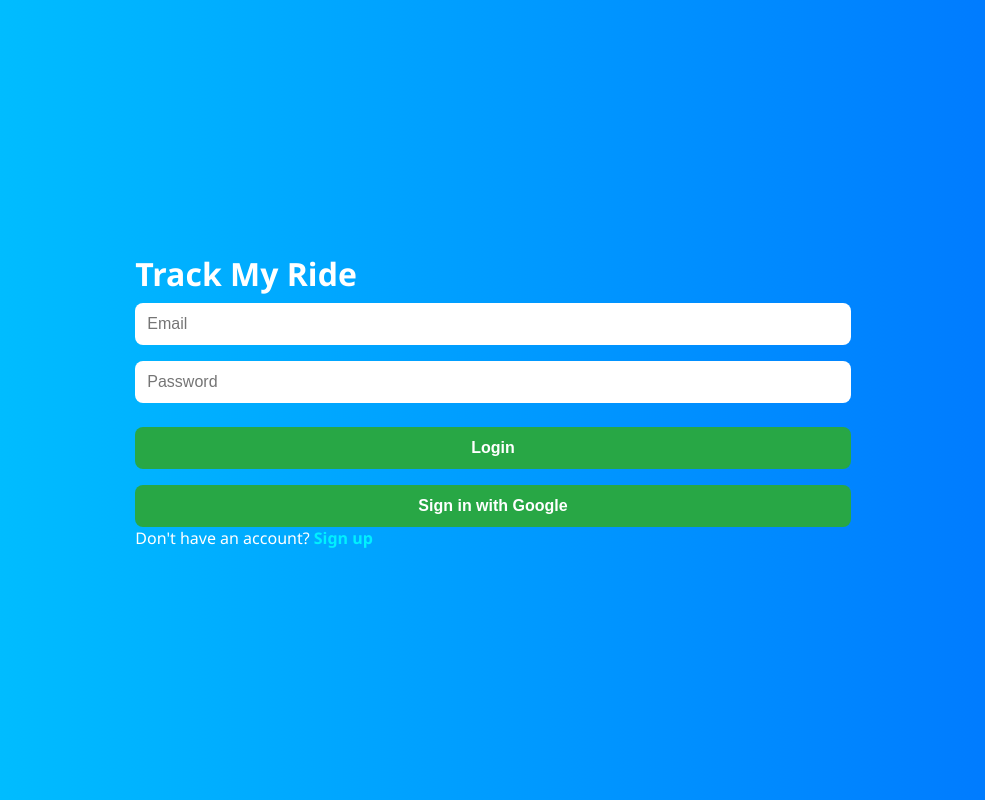
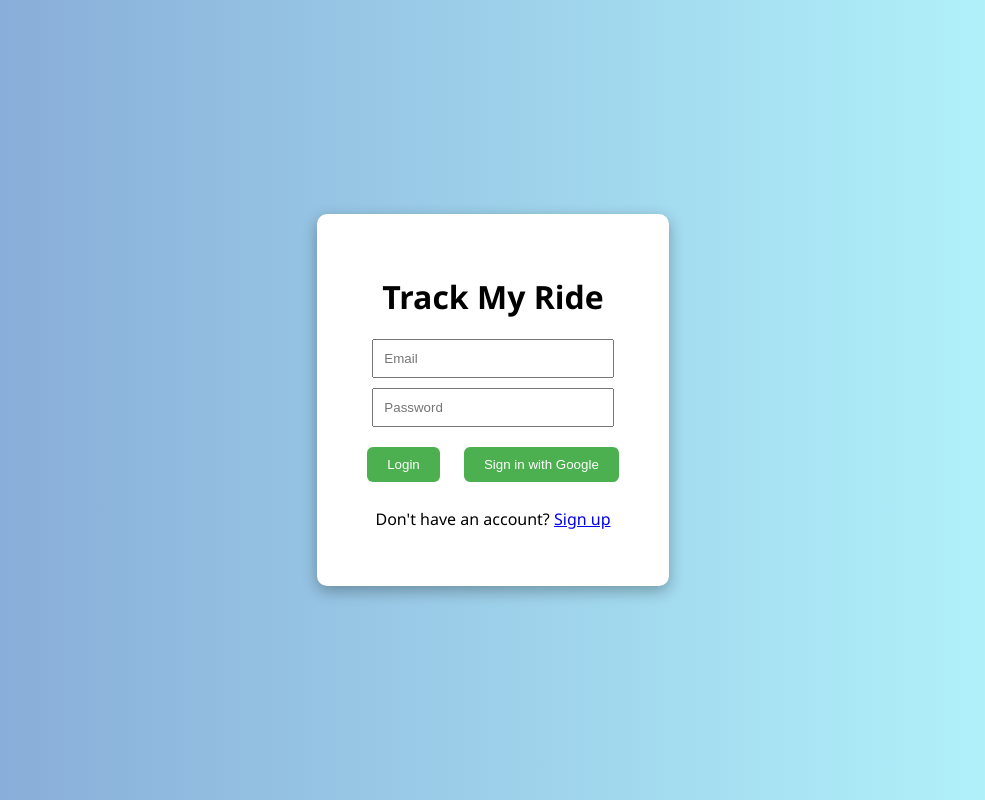
Before and after one commit to ReneePearlin/Bus_traffic_mini_project, a plain HTML site: page login.html in a window 1280 px wide. Shown: the whole page, without its empty margins (147-1132 px from the left). Drawn offline with Linux system fonts and the light colour scheme.

Commit message:
Update style.css

```diff
--- a/style.css
+++ b/style.css
@@ -1,124 +1,71 @@
-/* Global Reset */
-* {
+body, html {
   margin: 0;
-  padding: 0;
-  box-sizing: border-box;
+  font-family: 'Segoe UI', sans-serif;
+  height: 100%;
+  background: linear-gradient(to right, #83a4d4, #b6fbff);
 }
 
-body {
-  font-family: 'Segoe UI', Tahoma, Geneva, Verdana, sans-serif;
-  background: linear-gradient(to right, #00c6ff, #0072ff);
-  color: white;
-  min-height: 100vh;
+.auth-page {
   display: flex;
+  justify-content: center;
   align-items: center;
-  justify-content: center;
+  height: 100vh;
 }
 
-/* Container for login/signup forms */
-.container {
-  background-color: rgba(0, 0, 0, 0.6);
-  padding: 2.5rem;
-  border-radius: 15px;
-  box-shadow: 0 8px 20px rgba(0, 0, 0, 0.4);
-  width: 90%;
-  max-width: 400px;
+.auth-container {
+  background: white;
+  padding: 40px;
+  border-radius: 10px;
+  box-shadow: 0 5px 15px rgba(0,0,0,0.3);
   text-align: center;
 }
 
-h2 {
-  margin-bottom: 1.5rem;
-  font-size: 1.8rem;
+.auth-container input {
+  display: block;
+  margin: 10px auto;
+  padding: 10px;
+  width: 80%;
 }
 
-/* Input Fields */
-input {
-  width: 100%;
-  padding: 12px;
-  margin: 0.5rem 0;
+.auth-container button {
+  padding: 10px 20px;
+  margin: 10px;
+  background: #4CAF50;
+  color: white;
   border: none;
-  border-radius: 8px;
-  font-size: 1rem;
+  border-radius: 6px;
+  cursor: pointer;
 }
 
-/* Buttons */
-button {
-  width: 100%;
-  padding: 12px;
-  margin-top: 1rem;
-  background-color: #28a745;
-  color: white;
-  border: none;
-  font-size: 1rem;
-  font-weight: bold;
-  border-radius: 8px;
-  cursor: pointer;
-  transition: background-color 0.3s ease;
-}
-
-button:hover {
-  background-color: #218838;
-}
-
-/* Link Styling */
-a {
-  color: #00f0ff;
-  text-decoration: none;
-  font-weight: bold;
-}
-
-a:hover {
-  text-decoration: underline;
-}
-
-/* Sidebar Styling for Dashboard */
 .sidebar {
   position: fixed;
+  left: 0;
   top: 0;
-  left: 0;
   width: 220px;
   height: 100%;
-  background-color: rgba(0, 0, 0, 0.85);
+  background: #333;
+  color: white;
   padding: 20px;
-  display: flex;
-  flex-direction: column;
-  gap: 20px;
-}
-
-.sidebar h2 {
-  color: #00c6ff;
-  margin-bottom: 1rem;
 }
 
 .sidebar ul {
-  list-style-type: none;
+  list-style: none;
   padding: 0;
 }
 
-.sidebar li {
-  margin: 10px 0;
-  color: #fff;
+.sidebar ul li {
+  margin: 20px 0;
   cursor: pointer;
-  transition: 0.3s;
 }
 
-.sidebar li:hover {
-  color: #00c6ff;
-  transform: translateX(5px);
+.main-content {
+  margin-left: 220px;
+  padding: 20px;
+  height: 100vh;
 }
 
-/* Main Dashboard Content */
-.main-content {
-  margin-left: 240px;
-  padding: 20px;
-  flex-grow: 1;
-  width: calc(100% - 240px);
+#map {
+  height: 100%;
+  width: 100%;
+  border-radius: 12px;
 }
-
-/* Google Map Style */
-#map {
-  width: 100%;
-  height: 100vh;
-  border-radius: 10px;
-  box-shadow: 0 0 10px rgba(0, 0, 0, 0.4);
-}
```
